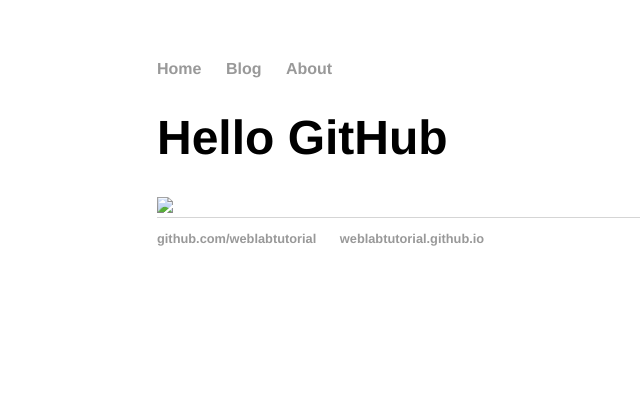
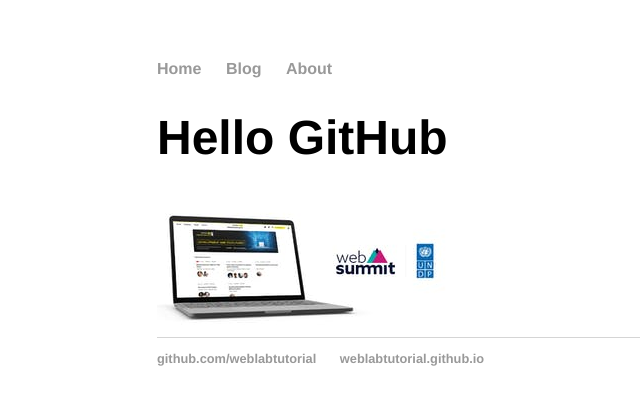
Before and after one commit to sin12344/sin1.github.io, a Jekyll site: the page built from about/index.html, in a window 1280 px wide. Shown: the top 405 px of the page, without its empty margins (35-675 px from the left). Built offline with Jekyll 4.4.1, drawn with Linux system fonts in a browser that asks for light colours.

Commit message:
Update index.html

```diff
--- a/about/index.html
+++ b/about/index.html
@@ -3,4 +3,4 @@
 title: Web Programme
 ---
 <h1>Hello GitHub</h1>
-<img src="image/WB_img.jpg"
+<img src="/image/WB_img.jpg">
```
